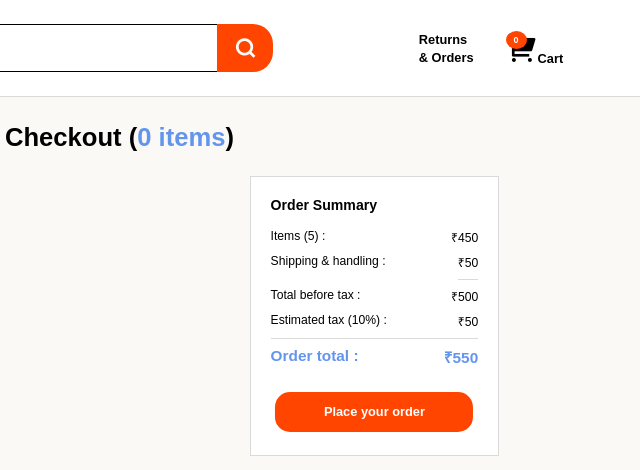
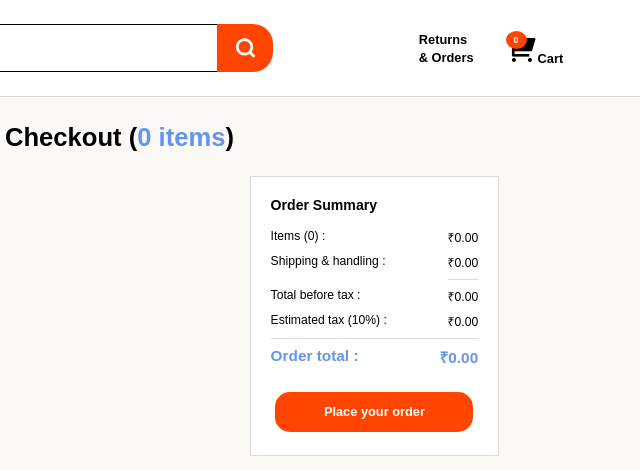
Before and after one commit to Harsh-gittt/projectMart, a plain HTML site: page cart.html in a window 1280 px wide. Shown: the full height of the page, 640-1280 px from the left. Drawn offline with nearby package versions, Linux system fonts and the light colour scheme.

Commit message:
generted order summary via js and made it interactive

```diff
--- a/cart.html
+++ b/cart.html
@@ -45,55 +45,7 @@
             <div class="cart-body-flex">
                 <div class="cart-body-left"></div>
 
-                <div class="cart-body-right">
-                    <div class="order-summary">
-                        <h2>Order Summary</h2>
-                        <div class="order-details items">
-                            <span>
-                                Items (<span class="total-items">5</span>) :
-                            </span>
-                            <span class="items-cost">
-                                &#8377;450
-                            </span>
-                        </div>
-
-                        <div class="order-details shipping">
-                            <span>Shipping & handling :</span>
-                            <span class="shipping-cost">
-                                &#8377;50
-                            </span>
-                        </div>
-
-                        <div class="order-details before-tax">
-                            <span>Total before tax :</span>
-                            <span class="before-tax-cost">
-                                &#8377;500
-                            </span>
-                        </div>
-
-                        <div class="order-details tax">
-                            <span>
-                                Estimated tax (10%) :
-                            </span>
-                            <span class="tax-cost">
-                                &#8377;50
-                            </span>
-                        </div>
-                    </div>
-
-                    <div class="order-total">
-                        <div class="order-details order-total-text">
-                            <span>Order total :</span>
-                            <span class="total-cost">
-                                &#8377;550
-                            </span>
-                        </div>
-
-                        <button class="place-order-button">
-                            Place your order
-                        </button>
-                    </div>
-                </div>
+                <div class="cart-body-right"></div>
             </div>
         </div>
     </div>
--- a/scripts/cart.js
+++ b/scripts/cart.js
@@ -3,6 +3,7 @@ import { products } from "./products.js";
 import { deliveryOption } from "./delivery-options.js";
 
 generateCartItems();
+generateOrderSummary();
 
 function generateCartItems () {
     displayCartQuantity();
@@ -78,6 +79,9 @@ function generateCartItems () {
 
     document.querySelector('.cart-body-left').innerHTML = html;
 
+    attachEventListeners();
+
+
     function generateDeliveryOptions (cartItem) {
         let htmlOptions = '';
         deliveryOption.forEach((option) => {
@@ -117,8 +121,12 @@ function generateCartItems () {
 
         let checkOutItems = document.querySelector('.number-of-items');
         checkOutItems.innerHTML = `${updateCartQuantity()} items`;
+
+        // let orderSummatyItems = document.querySelector('#items-cost');
+        // orderSummatyItems.innerHTML = updateCartQuantity();
     }
 
+    function attachEventListeners () {
         document.querySelectorAll('.cart-product-delete').forEach((button) => {
             button.addEventListener('click', () => {
                 let productId = button.dataset.deleteId;
@@ -126,6 +134,7 @@ function generateCartItems () {
                 let toDelete = document.querySelector(`.product-num-${productId}`);
                 toDelete.remove();
                 displayCartQuantity();
+                generateOrderSummary();
             });
         });
 
@@ -148,6 +157,7 @@ function generateCartItems () {
                 updateToNewQuantity(productId , Number(newQuantity))
                 document.querySelector(`.quantity-for-${productId}`).innerHTML = `Quantity : ${newQuantity}`;
                 displayCartQuantity();
+                generateOrderSummary();
                 }
 
                 else{
@@ -162,7 +172,91 @@ function generateCartItems () {
                 let {productId, deliveryOptionId} = date.dataset;
                 updateDeliveryOption(productId , deliveryOptionId);
                 generateCartItems();
+                generateOrderSummary();
             });
         });
+    }
 
 }
+
+function generateOrderSummary () {
+    let itemsCost = 0;
+    let shippingCost = 0;
+
+    cart.forEach((cartItem) => {
+        let matchingProduct;
+        let matchingDeliveryOption;
+
+        products.forEach((product) => {
+            if(product.id === cartItem.productId){
+                matchingProduct = product;
+            }
+        });
+
+        itemsCost += matchingProduct.price * cartItem.quantity;
+
+        deliveryOption.forEach((option) => {
+            if(option.id === cartItem.deliveryOptionId){
+                matchingDeliveryOption = option;
+            }
+        });
+
+        shippingCost += matchingDeliveryOption.price;
+    });
+
+    let costBeforeTax = itemsCost + shippingCost;
+    let tax = costBeforeTax * 0.1;
+    let totalCost = costBeforeTax + tax;
+
+    let orderSummaryHtml = `
+        <div class="order-summary">
+            <h2>Order Summary</h2>
+            <div class="order-details items">
+                <span>
+                    Items (<span id="total-items">${updateCartQuantity()}</span>) :
+                </span>
+                <span class="items-cost">
+                    &#8377;${itemsCost.toFixed(2)}
+                </span>
+            </div>
+
+            <div class="order-details shipping">
+                <span>Shipping & handling :</span>
+                <span class="shipping-cost">
+                    &#8377;${shippingCost.toFixed(2)}
+                </span>
+            </div>
+
+            <div class="order-details before-tax">
+                <span>Total before tax :</span>
+                <span class="before-tax-cost">
+                    &#8377;${costBeforeTax.toFixed(2)}
+                </span>
+            </div>
+
+            <div class="order-details tax">
+                <span>
+                    Estimated tax (10%) :
+                </span>
+                <span class="tax-cost">
+                    &#8377;${tax.toFixed(2)}
+                </span>
+            </div>
+        </div>
+
+        <div class="order-total">
+            <div class="order-details order-total-text">
+                <span>Order total :</span>
+                <span class="total-cost">
+                    &#8377;${totalCost.toFixed(2)}
+                </span>
+            </div>
+
+            <button class="place-order-button">
+                Place your order
+            </button>
+        </div>
+    `;
+
+    document.querySelector('.cart-body-right').innerHTML = orderSummaryHtml;
+}
```
Lines whose indentation alone changed are shown as unchanged.
